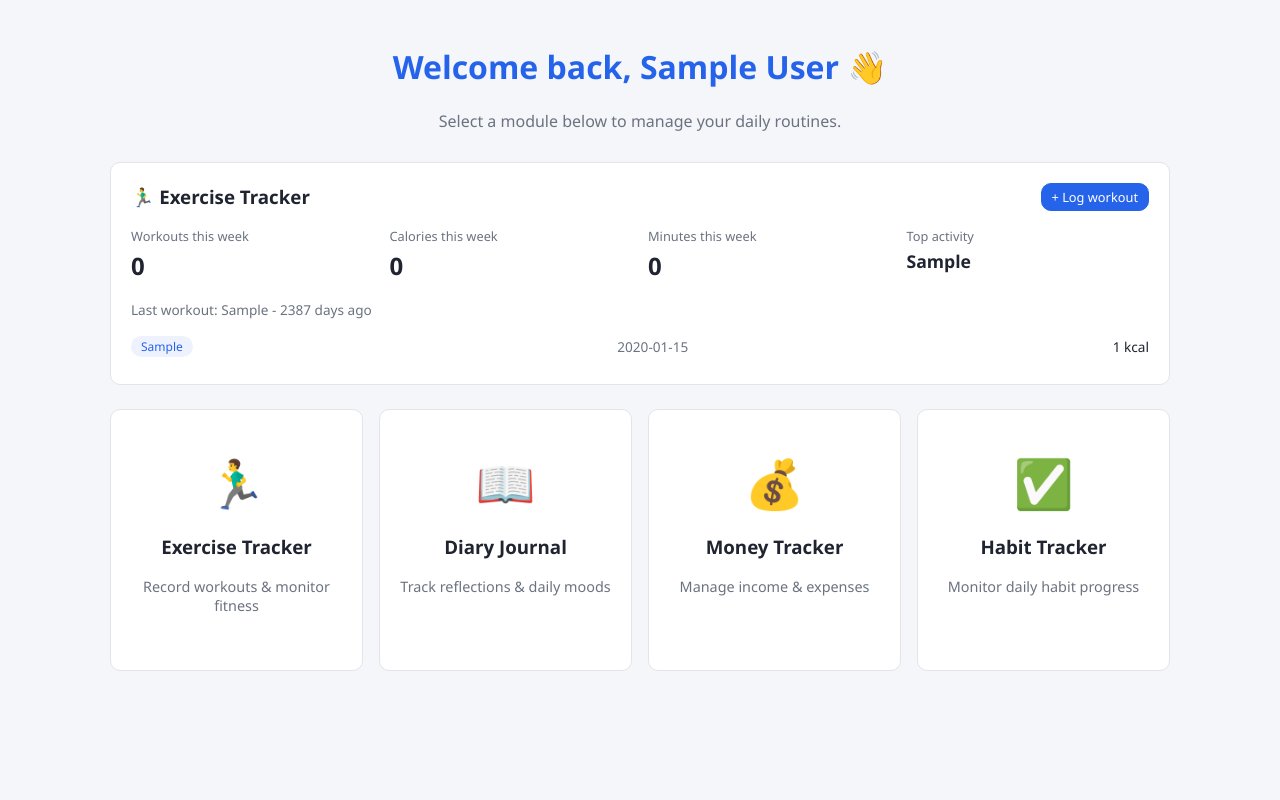
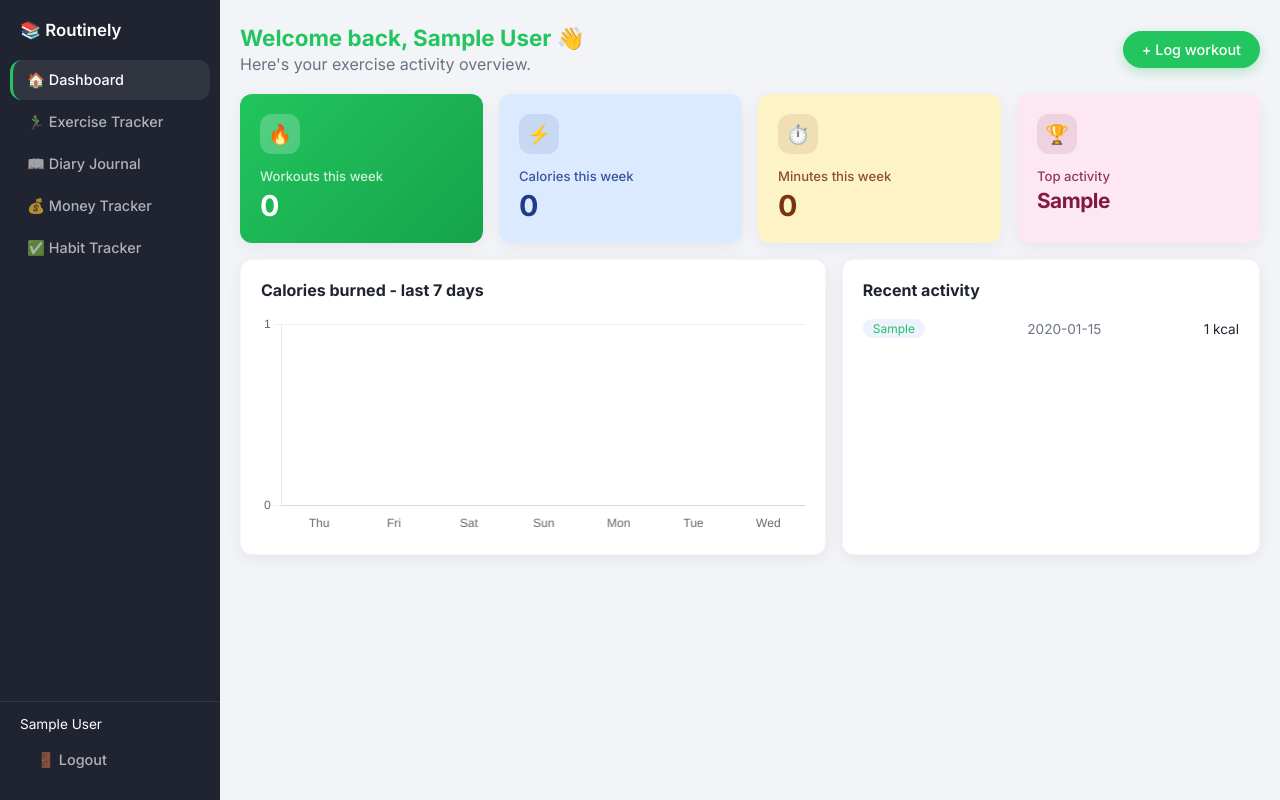
Before and after one commit to Jenduekie116/student-routine-organizer, a PHP site: page / in a window 1280 px wide. Run offline with PHP 8.4, Linux system fonts and the light colour scheme; the visitor is signed in with stand-in values (Sample User, id 1); tables that the repository leaves empty hold one stand-in row (values such as "Sample post").

Commit message:
modified UI design

```diff
--- a/index.php
+++ b/index.php
@@ -5,10 +5,9 @@ require 'database.php';
 $user_id = $_SESSION['user_id'];
 
 // ---------------------------------------------------------
-// Exercise Tracker widget data
+// Exercise Tracker dashboard data
 // ---------------------------------------------------------
 
-// Current week (Mon-Sun) and previous week date ranges
 $this_week_start = date('Y-m-d', strtotime('monday this week'));
 $this_week_end   = date('Y-m-d', strtotime('sunday this week'));
 $last_week_start = date('Y-m-d', strtotime('monday last week'));
@@ -23,7 +22,7 @@ $stmt->bind_param("iss", $user_id, $this_week_start, $this_week_end);
 $stmt->execute();
 $week_stats = $stmt->get_result()->fetch_assoc();
 
-// Last week's calories (for trend comparison only)
+// Last week's calories (trend comparison only)
 $stmt = $conn->prepare(
     "SELECT COALESCE(SUM(calories_burned),0) AS calories
      FROM exercise_records WHERE user_id = ? AND exercise_date BETWEEN ? AND ?"
@@ -32,40 +31,18 @@ $stmt->bind_param("iss", $user_id, $last_week_start, $last_week_end);
 $stmt->execute();
 $last_week_calories = (int) $stmt->get_result()->fetch_assoc()['calories'];
 
-// Trend text vs last week
 $trend_text = null;
 $trend_class = '';
 if ($last_week_calories > 0) {
     $change = round((($week_stats['calories'] - $last_week_calories) / $last_week_calories) * 100);
-    $trend_text = ($change >= 0 ? '↑ ' . $change . '%' : '↓ ' . abs($change) . '%') . ' vs last week';
+    $trend_text = ($change >= 0 ? '+' . $change . '%' : $change . '%') . ' vs last week';
     $trend_class = $change >= 0 ? 'trend-up' : 'trend-down';
 } elseif ($week_stats['calories'] > 0) {
     $trend_text = 'New this week';
     $trend_class = 'trend-up';
 }
 
-// Last workout logged (most recent record overall)
-$stmt = $conn->prepare(
-    "SELECT * FROM exercise_records WHERE user_id = ? ORDER BY exercise_date DESC, exercise_id DESC LIMIT 1"
-);
-$stmt->bind_param("i", $user_id);
-$stmt->execute();
-$last_workout = $stmt->get_result()->fetch_assoc();
-
-$last_workout_text = 'No workouts logged yet';
-if ($last_workout) {
-    $days_ago = (int) floor((strtotime(date('Y-m-d')) - strtotime($last_workout['exercise_date'])) / 86400);
-    if ($days_ago === 0) {
-        $when = 'Today';
-    } elseif ($days_ago === 1) {
-        $when = 'Yesterday';
-    } else {
-        $when = $days_ago . ' days ago';
-    }
-    $last_workout_text = $last_workout['activity_type'] . ' - ' . $when;
-}
-
-// Most frequent activity type (all-time)
+// Most frequent activity (all-time)
 $stmt = $conn->prepare(
     "SELECT activity_type, COUNT(*) AS cnt FROM exercise_records WHERE user_id = ? GROUP BY activity_type ORDER BY cnt DESC LIMIT 1"
 );
@@ -73,15 +50,38 @@ $stmt->bind_param("i", $user_id);
 $stmt->execute();
 $top_activity = $stmt->get_result()->fetch_assoc();
 
-// Recent 3 records
+// Recent 4 records
 $stmt = $conn->prepare(
-    "SELECT * FROM exercise_records WHERE user_id = ? ORDER BY exercise_date DESC, exercise_id DESC LIMIT 3"
+    "SELECT * FROM exercise_records WHERE user_id = ? ORDER BY exercise_date DESC, exercise_id DESC LIMIT 4"
 );
 $stmt->bind_param("i", $user_id);
 $stmt->execute();
 $recent_records = $stmt->get_result()->fetch_all(MYSQLI_ASSOC);
 
-$has_any_records = !empty($recent_records) || $last_workout;
+$has_any_records = !empty($recent_records);
+
+// Last 7 calendar days of calories, for the chart
+$daily_calories = [];
+$stmt = $conn->prepare(
+    "SELECT exercise_date, SUM(calories_burned) AS calories
+     FROM exercise_records
+     WHERE user_id = ? AND exercise_date >= (CURDATE() - INTERVAL 6 DAY)
+     GROUP BY exercise_date"
+);
+$stmt->bind_param("i", $user_id);
+$stmt->execute();
+$res = $stmt->get_result();
+while ($row = $res->fetch_assoc()) {
+    $daily_calories[$row['exercise_date']] = (int) $row['calories'];
+}
+
+$chart_labels = [];
+$chart_values = [];
+for ($i = 6; $i >= 0; $i--) {
+    $d = date('Y-m-d', strtotime("-$i days"));
+    $chart_labels[] = date('D', strtotime($d));
+    $chart_values[] = $daily_calories[$d] ?? 0;
+}
 ?>
 <!DOCTYPE html>
 <html lang="en">
@@ -89,66 +89,68 @@ $has_any_records = !empty($recent_records) || $last_workout;
 <meta charset="UTF-8">
 <title>Dashboard - Student Routine Organizer</title>
 <link rel="stylesheet" href="style.css">
-<style>
-.module-card {
-  text-align: center;
-  padding: 40px 20px;
-  text-decoration: none;
-  display: block;
-  color: inherit;
-}
-</style>
 </head>
 <body>
+<div class="app-layout">
+  <?php include 'sidebar.php'; ?>
+  <div class="main-content">
   <div class="container">
 
-  <div style="margin-bottom: 30px; text-align: center;">
-    <h1 style="color: var(--theme-blue);">Welcome back, <?= htmlspecialchars($_SESSION['name']) ?> 👋</h1>
-    <p class="text-muted">Select a module below to manage your daily routines.</p>
+    <div class="page-header">
+      <div>
+        <h1 style="margin-bottom:2px;">Welcome back, <?= htmlspecialchars($_SESSION['name']) ?> 👋</h1>
+        <p class="text-muted" style="margin:0;">Here's your exercise activity overview.</p>
       </div>
-
-  <!-- ===================== EXERCISE TRACKER WIDGET ===================== -->
-  <div class="card" style="margin-bottom: 24px;">
-    <div class="widget-header">
-      <h3>🏃‍♂️ Exercise Tracker</h3>
-      <a href="exercise_tracker.php?action=add" class="btn btn-primary btn-sm">+ Log workout</a>
+      <a href="exercise_tracker.php?action=add" class="btn btn-primary">+ Log workout</a>
     </div>
 
     <?php if (!$has_any_records): ?>
-      <p class="text-muted">No workouts logged yet. Click "Log workout" to get started.</p>
+
+      <div class="card">
+        <p class="text-muted">No workouts logged yet. Click "Log workout" above to get started.</p>
+      </div>
+
     <?php else: ?>
 
-      <div class="grid-4" style="margin-bottom: 18px;">
-        <div class="stat-card">
+      <!-- ===================== HIGHLIGHT STAT CARDS ===================== -->
+      <div class="grid-4">
+        <div class="highlight-card hl-hero">
+          <div class="icon-chip">🔥</div>
           <div class="stat-label">Workouts this week</div>
           <div class="stat-value"><?= (int) $week_stats['workouts'] ?></div>
         </div>
-        <div class="stat-card">
+        <div class="highlight-card hl-blue">
+          <div class="icon-chip">⚡</div>
           <div class="stat-label">Calories this week</div>
           <div class="stat-value"><?= (int) $week_stats['calories'] ?></div>
           <?php if ($trend_text): ?>
-            <div class="<?= $trend_class ?>" style="font-size: 0.75rem; margin-top: 2px;">
-              <?= htmlspecialchars($trend_text) ?>
-            </div>
+            <div style="font-size:0.75rem; margin-top:4px; font-weight:500;"><?= htmlspecialchars($trend_text) ?></div>
           <?php endif; ?>
         </div>
-        <div class="stat-card">
+        <div class="highlight-card hl-amber">
+          <div class="icon-chip">⏱️</div>
           <div class="stat-label">Minutes this week</div>
           <div class="stat-value"><?= (int) $week_stats['minutes'] ?></div>
         </div>
-        <div class="stat-card">
+        <div class="highlight-card hl-pink">
+          <div class="icon-chip">🏆</div>
           <div class="stat-label">Top activity</div>
-          <div class="stat-value" style="font-size: 1.1rem;">
+          <div class="stat-value" style="font-size:1.3rem;">
             <?= $top_activity ? htmlspecialchars($top_activity['activity_type']) : '-' ?>
           </div>
         </div>
       </div>
 
-      <p class="text-muted" style="font-size: 0.85rem; margin-bottom: 10px;">
-        Last workout: <?= htmlspecialchars($last_workout_text) ?>
-      </p>
+      <!-- ===================== CHART + RECENT ACTIVITY ===================== -->
+      <div class="dashboard-row">
+        <div class="card chart-card">
+          <strong>Calories burned - last 7 days</strong>
+          <canvas id="caloriesChart" style="margin-top:14px;"></canvas>
+        </div>
 
-      <div>
+        <div class="card">
+          <strong>Recent activity</strong>
+          <div style="margin-top:12px;">
             <?php foreach ($recent_records as $r): ?>
               <div class="mini-activity-item">
                 <span class="badge"><?= htmlspecialchars($r['activity_type']) ?></span>
@@ -157,38 +159,43 @@ $has_any_records = !empty($recent_records) || $last_workout;
               </div>
             <?php endforeach; ?>
           </div>
+        </div>
+      </div>
 
     <?php endif; ?>
+
+  </div>
+  </div>
 </div>
 
-  <!-- ===================== MODULE GRID ===================== -->
-  <div class="grid-4" style="margin-top: 10px;">
-    <a href="exercise_tracker.php" class="card clickable module-card">
-      <div class="module-icon">🏃‍♂️</div>
-      <h3>Exercise Tracker</h3>
-      <p class="text-muted" style="font-size: 0.9rem;">Record workouts & monitor fitness</p>
-    </a>
-
-    <a href="diary_journal.php" class="card clickable module-card">
-      <div class="module-icon">📖</div>
-      <h3>Diary Journal</h3>
-      <p class="text-muted" style="font-size: 0.9rem;">Track reflections & daily moods</p>
-    </a>
-
-    <a href="money_tracker.php" class="card clickable module-card">
-      <div class="module-icon">💰</div>
-      <h3>Money Tracker</h3>
-      <p class="text-muted" style="font-size: 0.9rem;">Manage income & expenses</p>
-    </a>
-
-    <a href="habit_tracker.php" class="card clickable module-card">
-      <div class="module-icon">✅</div>
-      <h3>Habit Tracker</h3>
-      <p class="text-muted" style="font-size: 0.9rem;">Monitor daily habit progress</p>
-    </a>
-  </div>
-
-</div>
+<script src="https://cdn.jsdelivr.net/npm/chart.js@4"></script>
+<script>
+const ctx = document.getElementById('caloriesChart');
+if (ctx) {
+  new Chart(ctx, {
+    type: 'bar',
+    data: {
+      labels: <?= json_encode($chart_labels) ?>,
+      datasets: [{
+        label: 'Calories burned',
+        data: <?= json_encode($chart_values) ?>,
+        backgroundColor: '#22c55e',
+        hoverBackgroundColor: '#16a34a',
+        borderRadius: 8,
+        maxBarThickness: 34
+      }]
+    },
+    options: {
+      responsive: true,
+      plugins: { legend: { display: false } },
+      scales: {
+        y: { beginAtZero: true, ticks: { precision: 0 }, grid: { color: '#eef0f4' } },
+        x: { grid: { display: false } }
+      }
+    }
+  });
+}
+</script>
 </body>
 </html>
 <?php
--- /dev/null
+++ b/sidebar.php
@@ -0,0 +1,25 @@
+<?php
+$current_page = basename($_SERVER['PHP_SELF']);
+
+function nav_active($page, $current) {
+    return $page === $current ? 'active' : '';
+}
+?>
+<aside class="sidebar">
+  <div class="sidebar-logo">
+    <span class="sidebar-logo-text">📚 Routinely</span>
+  </div>
+
+  <nav class="sidebar-nav">
+    <a href="index.php" class="sidebar-link <?= nav_active('index.php', $current_page) ?>">🏠 Dashboard</a>
+    <a href="exercise_tracker.php" class="sidebar-link <?= nav_active('exercise_tracker.php', $current_page) ?>">🏃‍♂️ Exercise Tracker</a>
+    <a href="diary_journal.php" class="sidebar-link <?= nav_active('diary_journal.php', $current_page) ?>">📖 Diary Journal</a>
+    <a href="money_tracker.php" class="sidebar-link <?= nav_active('money_tracker.php', $current_page) ?>">💰 Money Tracker</a>
+    <a href="habit_tracker.php" class="sidebar-link <?= nav_active('habit_tracker.php', $current_page) ?>">✅ Habit Tracker</a>
+  </nav>
+
+  <div class="sidebar-footer">
+    <div class="sidebar-user"><?= htmlspecialchars($_SESSION['name'] ?? 'User') ?></div>
+    <a href="logout.php" class="sidebar-link">🚪 Logout</a>
+  </div>
+</aside>
--- a/style.css
+++ b/style.css
@@ -1,28 +1,29 @@
 /* ==========================================================
    Student Routine Organizer - Base Stylesheet
-   Placeholder design. Swap colors/spacing later once the
-   team finalizes the visual direction - class names below
-   are kept generic so pages don't need HTML rewrites.
    ========================================================== */
+@import url('https://fonts.googleapis.com/css2?family=Inter:wght@400;500;600;700&display=swap');
 
 :root {
-  --theme-blue: #2563eb;
-  --theme-blue-dark: #1d4ed8;
-  --theme-bg: #f5f6fa;
+  --theme-primary: #22c55e;
+  --theme-primary-dark: #16a34a;
+  --theme-primary-light: #dcfce7;
+  --theme-blue: var(--theme-primary);       /* alias: old references turn green automatically */
+  --theme-blue-dark: var(--theme-primary-dark);
+  --theme-bg: #f3f4f8;
   --theme-card-bg: #ffffff;
-  --theme-border: #e2e4ea;
+  --theme-border: #e5e7eb;
   --theme-text: #1f2430;
   --theme-text-muted: #6b7280;
   --theme-danger: #dc2626;
   --theme-success: #16a34a;
-  --radius: 10px;
+  --radius: 12px;
 }
 
 * { box-sizing: border-box; }
 
 body {
   margin: 0;
-  font-family: "Segoe UI", Arial, sans-serif;
+  font-family: "Inter", "Segoe UI", Arial, sans-serif;
   background: var(--theme-bg);
   color: var(--theme-text);
 }
@@ -41,9 +42,10 @@ a:hover { text-decoration: underline; }
 /* Cards */
 .card {
   background: var(--theme-card-bg);
-  border: 1px solid var(--theme-border);
+  border: 1px solid rgba(15, 23, 42, 0.04);
   border-radius: var(--radius);
   padding: 20px;
+  box-shadow: 0 4px 16px rgba(15, 23, 42, 0.06);
 }
 
 .clickable { transition: box-shadow 0.15s, transform 0.15s; }
@@ -69,20 +71,21 @@ a:hover { text-decoration: underline; }
 /* Buttons */
 .btn {
   display: inline-block;
-  padding: 8px 16px;
-  border-radius: var(--radius);
+  padding: 9px 18px;
+  border-radius: 999px;
   border: 1px solid var(--theme-border);
   background: #fff;
   color: var(--theme-text);
   font-size: 0.9rem;
+  font-weight: 500;
   cursor: pointer;
 }
 .btn:hover { background: #f0f1f5; }
-.btn-primary { background: var(--theme-blue); color: #fff; border-color: var(--theme-blue); }
-.btn-primary:hover { background: var(--theme-blue-dark); }
+.btn-primary { background: var(--theme-primary); color: #fff; border-color: var(--theme-primary); box-shadow: 0 4px 12px rgba(34,197,94,0.3); }
+.btn-primary:hover { background: var(--theme-primary-dark); }
 .btn-danger { background: #fff; color: var(--theme-danger); border-color: var(--theme-danger); }
 .btn-danger:hover { background: #fdeaea; }
-.btn-sm { padding: 4px 10px; font-size: 0.8rem; }
+.btn-sm { padding: 5px 14px; font-size: 0.8rem; }
 
 /* Forms */
 .form-group { margin-bottom: 14px; }
@@ -140,3 +143,105 @@ table.data-table th { color: var(--theme-text-muted); font-weight: 500; font-siz
   margin-bottom: 16px;
 }
 .widget-header h3 { margin: 0; }
+
+/* Colorful highlight cards for dashboard stats */
+.highlight-card {
+  border-radius: var(--radius);
+  padding: 20px;
+  border: none;
+  box-shadow: 0 4px 16px rgba(15, 23, 42, 0.06);
+}
+.highlight-card .icon-chip {
+  width: 40px; height: 40px;
+  border-radius: 12px;
+  display: flex; align-items: center; justify-content: center;
+  font-size: 1.2rem;
+  margin-bottom: 14px;
+  background: rgba(255,255,255,0.35);
+}
+.highlight-card .stat-label { font-size: 0.82rem; margin-bottom: 4px; opacity: 0.85; font-weight: 500; }
+.highlight-card .stat-value { font-size: 1.8rem; font-weight: 700; letter-spacing: -0.5px; }
+.hl-hero { background: linear-gradient(135deg, #22c55e, #16a34a); color: #ffffff; }
+.hl-hero .stat-label { color: #ecfdf3; }
+.hl-hero .icon-chip { background: rgba(255,255,255,0.22); }
+.hl-blue { background: #dbeafe; color: #1e3a8a; }
+.hl-blue .icon-chip { background: rgba(30,58,138,0.1); }
+.hl-amber { background: #fef3c7; color: #78350f; }
+.hl-amber .icon-chip { background: rgba(120,53,15,0.1); }
+.hl-pink { background: #fce7f3; color: #831843; }
+.hl-pink .icon-chip { background: rgba(131,24,67,0.1); }
+
+/* Chart card */
+.chart-card canvas { max-height: 220px; }
+
+.dashboard-row { display: grid; grid-template-columns: 1.4fr 1fr; gap: 16px; margin-top: 16px; }
+@media (max-width: 800px) {
+  .dashboard-row { grid-template-columns: 1fr; }
+}
+
+/* Sidebar layout */
+:root {
+  --sidebar-bg: #1f2430;
+  --sidebar-text: rgba(255,255,255,0.65);
+  --sidebar-text-active: #ffffff;
+  --sidebar-active-bg: rgba(255,255,255,0.08);
+  --sidebar-width: 220px;
+}
+
+.app-layout { display: flex; min-height: 100vh; }
+
+.sidebar {
+  width: var(--sidebar-width);
+  flex-shrink: 0;
+  background: var(--sidebar-bg);
+  display: flex;
+  flex-direction: column;
+  padding: 20px 0;
+}
+.sidebar-logo-text {
+  display: block;
+  padding: 0 20px 20px;
+  font-size: 1.05rem;
+  font-weight: 600;
+  color: #fff;
+}
+.sidebar-nav {
+  flex: 1;
+  display: flex;
+  flex-direction: column;
+  gap: 2px;
+  padding: 0 10px;
+}
+.sidebar-link {
+  display: flex;
+  align-items: center;
+  gap: 10px;
+  padding: 11px 14px;
+  border-radius: var(--radius);
+  color: var(--sidebar-text);
+  font-size: 0.9rem;
+  font-weight: 500;
+  border-left: 3px solid transparent;
+}
+.sidebar-link:hover { background: rgba(255,255,255,0.06); text-decoration: none; color: #fff; }
+.sidebar-link.active {
+  background: var(--sidebar-active-bg);
+  color: var(--sidebar-text-active);
+  border-left: 3px solid var(--theme-primary);
+}
+.sidebar-footer {
+  padding: 14px 20px 0;
+  margin-top: 10px;
+  border-top: 1px solid rgba(255,255,255,0.08);
+}
+.sidebar-user { color: #fff; font-size: 0.85rem; margin-bottom: 8px; }
+
+.main-content { flex: 1; min-width: 0; background: var(--theme-bg); }
+
+@media (max-width: 700px) {
+  .app-layout { flex-direction: column; }
+  .sidebar { width: 100%; flex-direction: row; align-items: center; padding: 10px 14px; }
+  .sidebar-logo-text { padding: 0; margin-right: auto; }
+  .sidebar-nav { flex-direction: row; padding: 0; }
+  .sidebar-footer { display: none; }
+}
```
Also changed, not shown: exercise_tracker.php (+8 -4 lines). Lines whose indentation alone changed are shown as unchanged.
